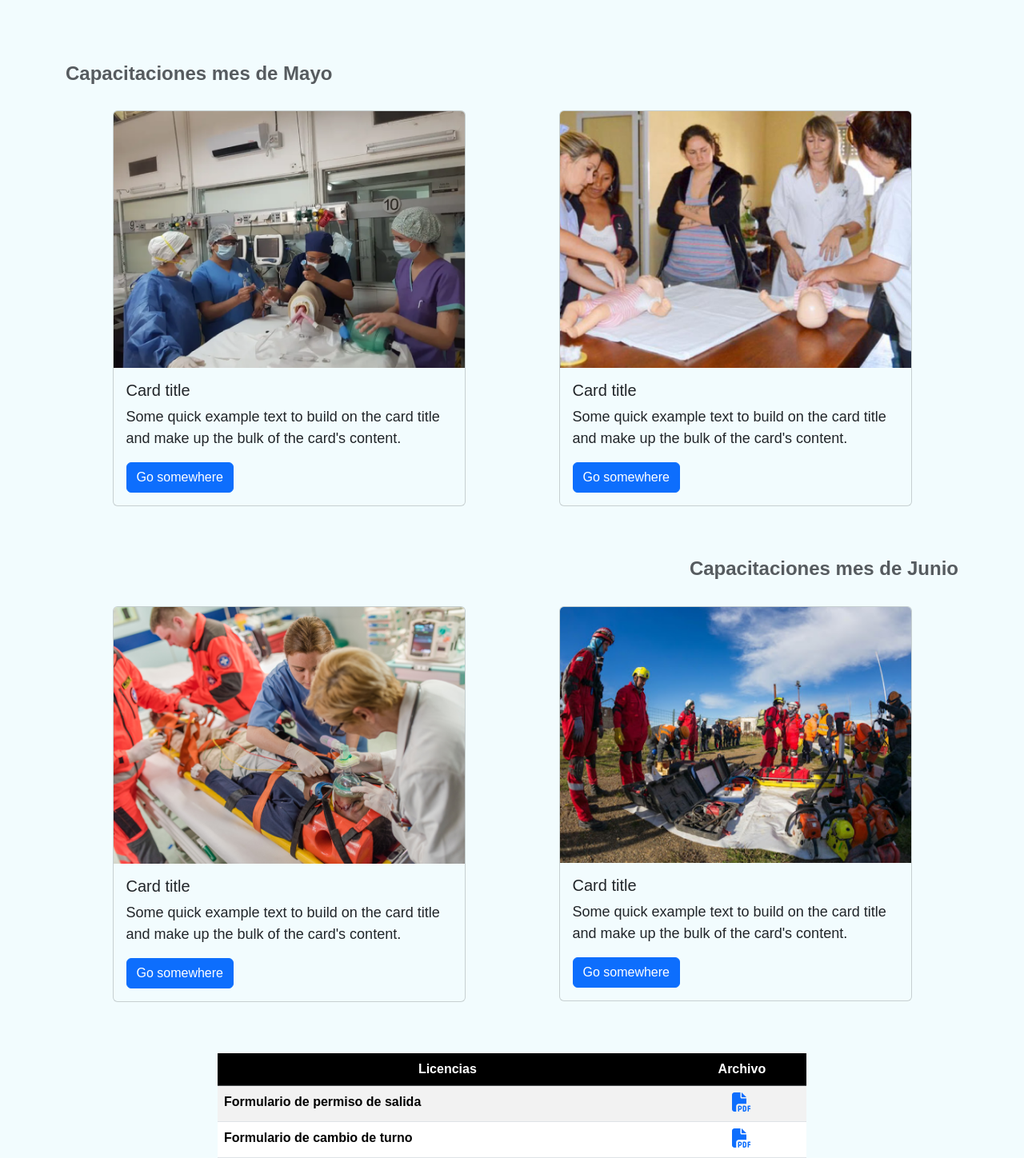
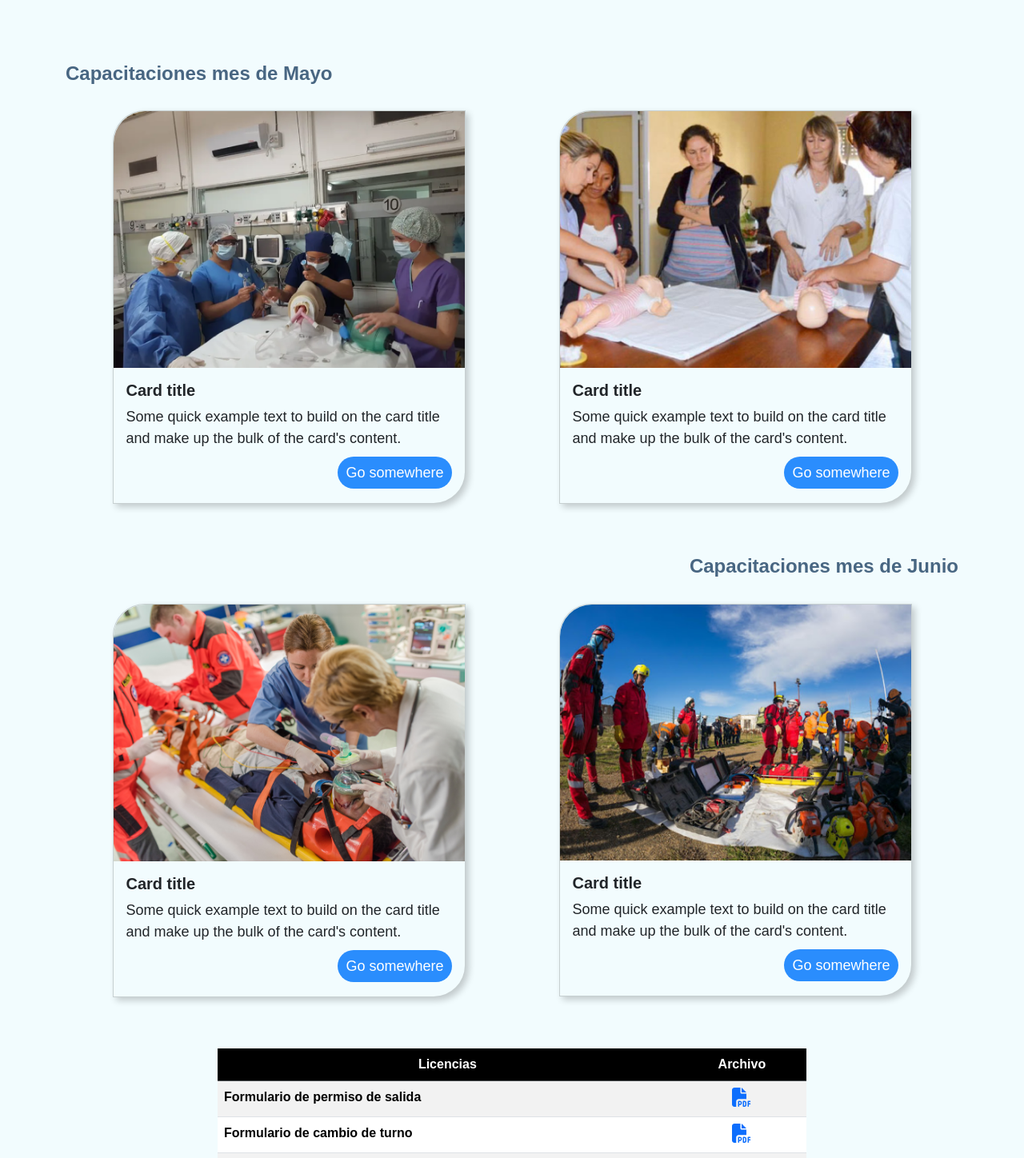
Before and after one commit to CristianSombra/NursingHRRG, a React (Vite) app: page /updates in a window 1280 px wide. Shown: the part 680-2128 px from the top of the page at 80% size. Built offline with nearby package versions, Linux system fonts and the light colour scheme.

Commit message:
Home, Updates, Licenses.
Effects and styles were updated.

```diff
--- a/src/App.css
+++ b/src/App.css
@@ -9,6 +9,27 @@ body {
     padding: 0;
 }
 
+h4 {
+    color: #486682;
+}
+
 p {
     font-size: 18px;
 }
+
+.btn-custom {
+    text-decoration: none;
+    text-align: center;
+    font-size: 18px;
+    padding: 10px;
+    width: 150px;
+    color: white;
+    background-color: #2a8dfd;
+    border-radius: 20px;
+    transition: color 0.3s ease-in-out, background-color 0.3s ease-in-out;
+}
+
+.btn-custom:hover {
+    color: white;
+    background-color: #005ac0;
+}
--- a/src/views/home/home.css
+++ b/src/views/home/home.css
@@ -4,6 +4,11 @@
 }
 
 /* Sección Banner */
+
+.container-banner h4 {
+    color: rgb(62, 62, 62);
+}
+
 
 .image-container {
     position: relative;
@@ -48,10 +53,11 @@
 }
 
 
+
 /* Sección Banner movile */
 
 .titles-mobile h3 {
-    color: #2A4866;
+    color: #486682;
     font-weight: bold;
 }
 
@@ -61,31 +67,6 @@
 
 
 /* Sección Carrusel */
-
-.btn-custom-home {
-    text-decoration: none;
-    text-align: center;
-    font-size: 20px;
-    font-weight: bold;
-    padding: 10px;
-    margin-top: 10px;
-    width: 150px;
-    height: 48px;
-    color: white;
-    background-color: rgba(255, 157, 0, 0.595);
-    border-radius: 10px;
-    border: 1px solid rgb(216, 133, 0);
-    transition: color 0.3s ease-in-out, background-color 0.3s ease-in-out;
-}
-
-.btn-custom-home p {
-    font-size: 18px;
-}
-
-.btn-custom-home:hover {
-    color: white;
-    background-color: rgb(255, 157, 0);
-}
 
 
 /* Sección Novedades */
--- a/src/views/licenses/licenses.css
+++ b/src/views/licenses/licenses.css
@@ -28,10 +28,6 @@
     z-index: -1;
 }
 
-.btn-download-licenses {
-    text-align: end;
-}
-
 .table-custom-licenses thead tr th {
     background-color: black;
 }
--- a/src/views/updates/updates.css
+++ b/src/views/updates/updates.css
@@ -80,6 +80,12 @@
 
 .card-custom {
     background-color: #f2fcfe;
+    border-radius: 40px 0 40px 0px;
+    box-shadow: 4px 4px 8px rgba(0, 0, 0, 0.2);
+}
+
+.card-custom img {
+    border-radius: 40px 0 0 0;
 }
 
 .table-custom-updates thead tr th {
--- a/src/views/updates/updates.jsx
+++ b/src/views/updates/updates.jsx
@@ -171,28 +171,33 @@ const Updates = () => {
                                 initial={{x: 50, opacity: 0, filter: 'blur(6px)'}}
                                 animate={{x: 0, opacity: 1, filter: 'blur(0)'}}
                                 transition={{duration: 1.2, delay: 0.4}}
-                                className="fw-bold text-muted my-3">
+                                className="fw-bold my-3">
                                     Capacitaciones mes de Mayo
                             </motion.h4>
                             <div className="row d-flex justify-content-around mx-auto">
                                 <div className="col-12 col-md-8 col-lg-5 my-3">
-                                    <div className="card card-custom">
-                                        <img src={card1} className="card-img-top" alt="..."/>
+                                    <motion.div
+                                        className="card card-custom">
+                                            <img src={card1} className="card-img-top img-fluid" alt="..."/>
                                             <div className="card-body">
-                                            <h5 className="card-title">Card title</h5>
-                                            <p className="card-text">Some quick example text to build on the card title and make up the bulk of the card's content.</p>
-                                            <a href="#" className="btn btn-primary">Go somewhere</a>
+                                                <h5 className="card-title fw-bold">Card title</h5>
+                                                <p className="card-text mb-3">Some quick example text to build on the card title and make up the bulk of the card's content.</p>
+                                                <div className="text-center text-md-end my-2">
+                                                    <a href="#" className="btn-custom">Go somewhere</a>
                                                 </div>
                                             </div>
+                                    </motion.div>
                                 </div>
 
                                 <div className="col-12 col-md-8 col-lg-5 my-3">
                                     <div className="card card-custom">
                                         <img src={card2} className="card-img-top" alt="..."/>
                                         <div className="card-body">
-                                            <h5 className="card-title">Card title</h5>
-                                            <p className="card-text">Some quick example text to build on the card title and make up the bulk of the card's content.</p>
-                                            <a href="#" className="btn btn-primary">Go somewhere</a>
+                                            <h5 className="card-title fw-bold">Card title</h5>
+                                            <p className="card-text mb-3">Some quick example text to build on the card title and make up the bulk of the card's content.</p>
+                                            <div className="text-center text-md-end my-2">
+                                                <a href="#" className="btn-custom">Go somewhere</a>
+                                            </div>
                                         </div>
                                     </div>
                                 </div>
@@ -205,7 +210,7 @@ const Updates = () => {
                                 initial={{x: -50, opacity: 0, filter: 'blur(6px)'}}
                                 animate={{x: 0, opacity: 1, filter: 'blur(0)'}}
                                 transition={{duration: 1.2, delay: 0.4}}
-                                className="fw-bold text-muted mt-5 my-3">
+                                className="fw-bold mt-5 my-3">
                                     Capacitaciones mes de Junio
                             </motion.h4>
                         </div>
@@ -214,9 +219,11 @@ const Updates = () => {
                                     <div className="card card-custom">
                                         <img src={card3} className="card-img-top" alt="..."/>
                                         <div className="card-body">
-                                            <h5 className="card-title">Card title</h5>
-                                            <p className="card-text">Some quick example text to build on the card title and make up the bulk of the card's content.</p>
-                                            <a href="#" className="btn btn-primary">Go somewhere</a>
+                                            <h5 className="card-title fw-bold">Card title</h5>
+                                            <p className="card-text mb-3">Some quick example text to build on the card title and make up the bulk of the card's content.</p>
+                                            <div className="text-center text-md-end my-2">
+                                                <a href="#" className="btn-custom">Go somewhere</a>
+                                            </div>
                                         </div>
                                     </div>
                                 </div>
@@ -225,9 +232,11 @@ const Updates = () => {
                                     <div className="card card-custom">
                                         <img src={card4} className="card-img-top" alt="..."/>
                                         <div className="card-body">
-                                            <h5 className="card-title">Card title</h5>
-                                            <p className="card-text">Some quick example text to build on the card title and make up the bulk of the card's content.</p>
-                                            <a href="#" className="btn btn-primary">Go somewhere</a>
+                                            <h5 className="card-title fw-bold">Card title</h5>
+                                            <p className="card-text mb-3">Some quick example text to build on the card title and make up the bulk of the card's content.</p>
+                                            <div className="text-center text-md-end my-2">
+                                                <a href="#" className="btn-custom">Go somewhere</a>
+                                            </div>
                                         </div>
                                     </div>
                                 </div>
@@ -254,25 +263,40 @@ const Updates = () => {
                                         <tr>
                                             <th>Formulario de permiso de salida</th>
                                             <th className="text-center">
+                                                <motion.div
+                                                    initial={{y: 0}}
+                                                    whileHover={{y: -10}}
+                                                    transition={{duration: 0.2, delay: 0.1}}>
                                                         <a href={pdfPath + "licencia.pdf"} target="_blank" rel="noreferrer">
                                                             <FontAwesomeIcon icon={faFilePdf} className="fs-4" />
                                                         </a>
+                                                </motion.div>
                                             </th>
                                         </tr>
                                         <tr>
                                             <th>Formulario de cambio de turno</th>
                                             <th className="text-center">
+                                                <motion.div
+                                                    initial={{y: 0}}
+                                                    whileHover={{y: -10}}
+                                                    transition={{duration: 0.2, delay: 0.1}}>
                                                         <a href={pdfPath + "licencia.pdf"} target="_blank" rel="noreferrer">
                                                             <FontAwesomeIcon icon={faFilePdf} className="fs-4" />
                                                         </a>
+                                                </motion.div>
                                             </th>
                                         </tr>
                                         <tr>
                                             <th>Otro tipo de formulario a solicitar</th>
                                             <th className="text-center">
+                                                <motion.div
+                                                    initial={{y: 0}}
+                                                    whileHover={{y: -10}}
+                                                    transition={{duration: 0.2, delay: 0.1}}>
                                                         <a href={pdfPath + "licencia.pdf"} target="_blank" rel="noreferrer">
                                                             <FontAwesomeIcon icon={faFilePdf} className="fs-4" />
                                                         </a>
+                                                </motion.div>
                                             </th>
                                         </tr>
                                     </tbody>
```
Also changed, not shown: src/views/home/home.jsx (+9 -11 lines), src/views/licenses/licenses.jsx (+43 -16 lines). Lines whose indentation alone changed are shown as unchanged.
